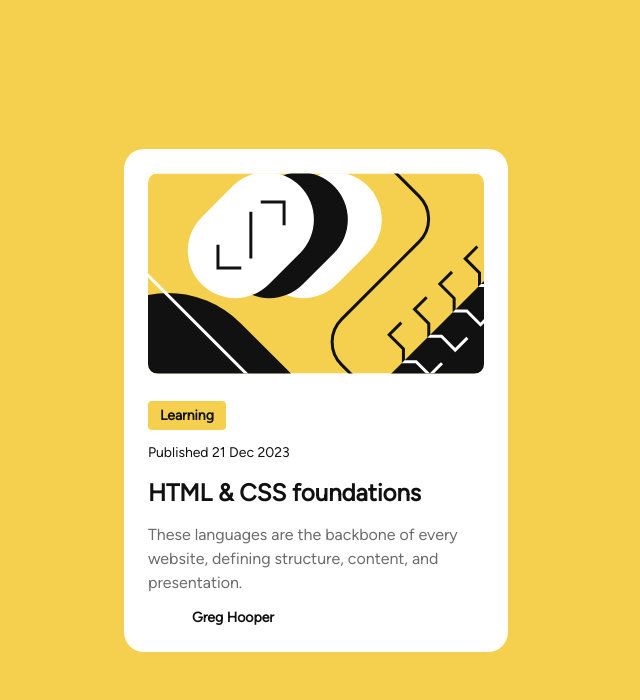
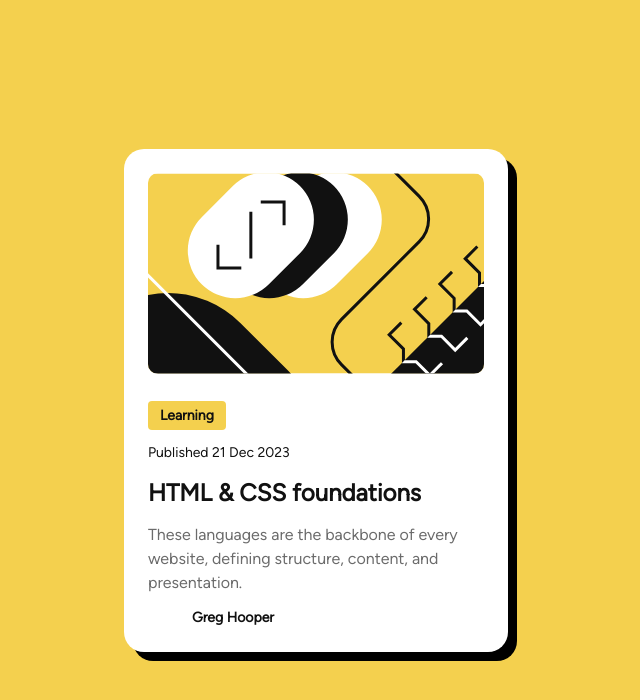
Before and after one commit to henrychris/blog-preview-card, a plain HTML site: page index.html in a window 1280 px wide. Shown: the whole page, without its empty margins (324-964 px from the left). Drawn offline with Linux system fonts and the light colour scheme.

Commit message:
add shadow to card

```diff
--- a/css/main.css
+++ b/css/main.css
@@ -104,6 +104,7 @@ body {
     border-radius: 20px;
 
     padding: 24px;
+    box-shadow: 9px 9px;
 }
 
 #card-header-image {
```
